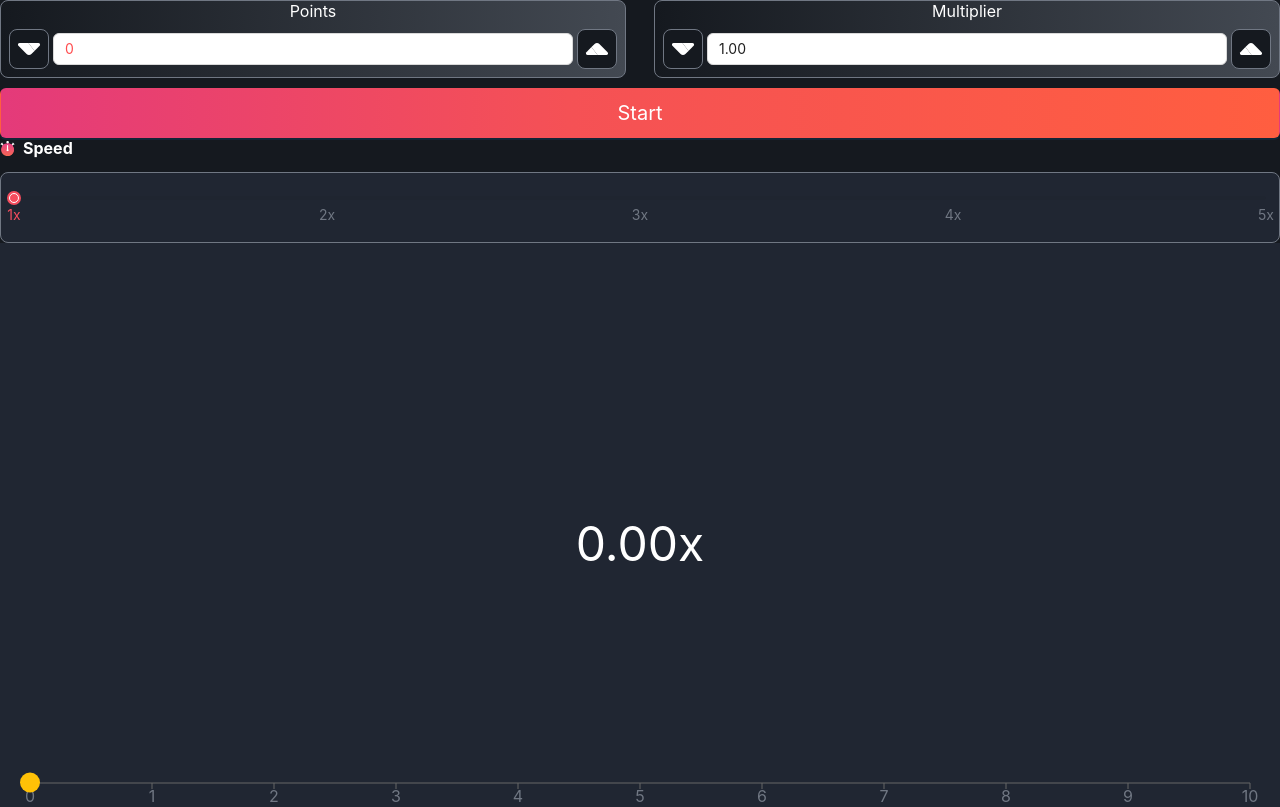
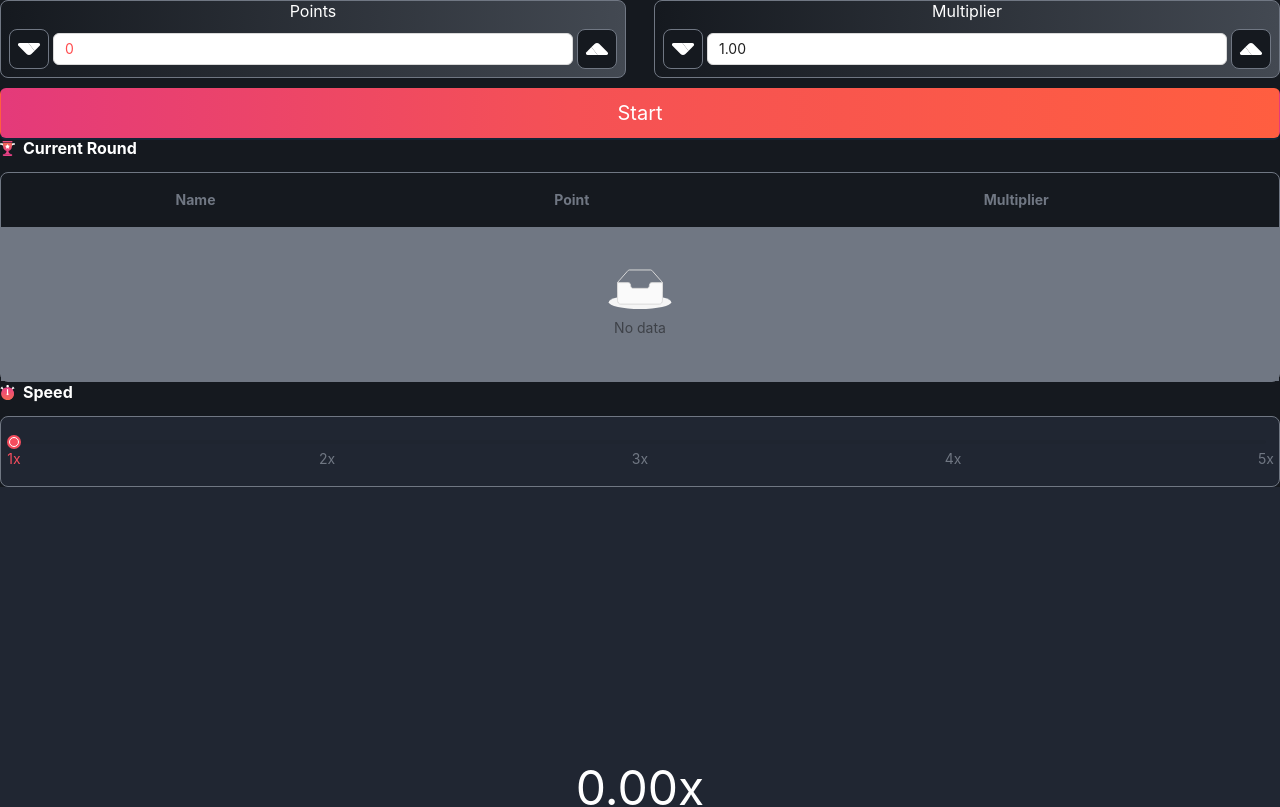
Before and after one commit to Nagham-Rashid-Alshaarany/guess-the-number, a React (Create React App) app: page / in a window 1280 px wide. Shown: the top 807 px of the page. Built offline with nearby package versions, Linux system fonts and the light colour scheme.

Commit message:
create current round table

```diff
--- a/src/components/CurrentRound/CurrentRound.scss
+++ b/src/components/CurrentRound/CurrentRound.scss
@@ -0,0 +1,78 @@
+@import '../../styles/variables.scss';
+
+// src/components/CurrentRound/CurrentRound.scss
+
+.current-round {
+    display: flex;
+    flex-direction: column;
+    gap: 14px;
+    .label {
+        display: flex;
+        align-items: center;
+        gap: 8px;
+
+        img {
+            max-width: 15px;
+            display: block;
+        }
+
+        label {
+            display: block;
+            color: $white;
+            font-weight: bold;
+        }
+    }
+
+    .current-round-table {
+        background-color: unset;
+        color: $text-color;
+        border-radius: 8px;
+        border: 1px solid $text-color;
+
+        .ant-table {
+            background-color: transparent;
+            border-radius: 8px;
+        }
+        .ant-table-container{
+            border: unset !important;
+        }
+        .ant-table-cell{
+            text-align: center;
+            border-inline-end: unset !important;
+        }
+        .ant-table-thead>tr>th {
+            background-color: unset;
+            color: $text-color;
+            font-weight: bold;
+            border-inline-end: unset !important;
+            border-bottom: unset;
+        }
+
+        .ant-table-tbody>tr>td {
+            background-color: $box-bg-color;
+            color: $white;
+            border: unset;
+        }
+
+        .ant-table-tbody>tr:nth-child(odd)>td {
+            background-color: $light-gray;
+        }
+
+        .ant-table-tbody > tr:nth-child(1) > td {
+            background-color: $text-color ;
+        }
+
+        .ant-table-tbody>tr>td {
+            font-size: 16px;
+            padding: 10px 15px;
+        }
+
+        .won {
+            color: $green;
+          }
+
+          .lost {
+            color: $primary-color;
+          }
+    }
+}
--- a/src/components/CurrentRound/CurrentRound.tsx
+++ b/src/components/CurrentRound/CurrentRound.tsx
@@ -1,7 +1,61 @@
-import React from "react";
+import React from 'react';
+import { Table } from 'antd';
+import { useGameContext } from '../../context';
+import './CurrentRound.scss';
 
-export default function CurrentRound(){
-    return(
-        <></>
-    )
-}
+const CurrentRound: React.FC = () => {
+    const { round } = useGameContext();
+    const { players } = round;
+
+    const columns = [
+        {
+            title: 'Name',
+            dataIndex: 'name',
+            key: 'name',
+            render: (text: string, record: any) => (
+                <strong className={!round.isRunning ? (record.won ? 'won' : 'lost') : ''}>
+                    {text}
+                </strong>
+            ),
+        },
+        {
+            title: 'Point',
+            dataIndex: 'pointsPlaced',
+            key: 'pointsPlaced',
+            render: (text: number, record: any) => (
+                <span className={!round.isRunning ? (record.won ? 'won' : 'lost') : ''}>
+                    {text}
+                </span>
+            ),
+        },
+        {
+            title: 'Multiplier',
+            dataIndex: 'predictedMultiplier',
+            key: 'predictedMultiplier',
+            render: (text: number, record: any) => (
+                <span className={!round.isRunning ? (record.won ? 'won' : 'lost') : ''}>
+                    {text.toFixed(2)}
+                </span>
+            ),
+        },
+    ];
+
+    return (
+        <div className="current-round">
+            <div className='label'>
+                <img src={"/icons/cup_svgrepo.com.svg"} />
+                <label>Current Round</label>
+            </div>
+            <Table
+                columns={columns}
+                dataSource={players}
+                rowKey="name"
+                pagination={false}
+                bordered
+                className="current-round-table"
+            />
+        </div>
+    );
+};
+
+export default CurrentRound;
--- a/src/pages/Home/Home.tsx
+++ b/src/pages/Home/Home.tsx
@@ -2,11 +2,13 @@ import React from "react";
 import PlayerInputs from "../../components/PlayerInputs";
 import GameBoard from "../../components/GameBoard";
 import SpeedSlider from "../../components/SpeedSlider";
+import CurrentRound from "../../components/CurrentRound";
 
 export default function Home() {
     return (
         <>
             <PlayerInputs />
+            <CurrentRound/>
             <SpeedSlider/>
             <GameBoard />
         </>
--- a/src/styles/variables.scss
+++ b/src/styles/variables.scss
@@ -7,4 +7,4 @@ $dark-gray: #202632;
 $light-gray: #3F4657;
 $text-color: #707783;
 $white: #fff;
-$green: #209A59;
+$green: #52c41a;
```
